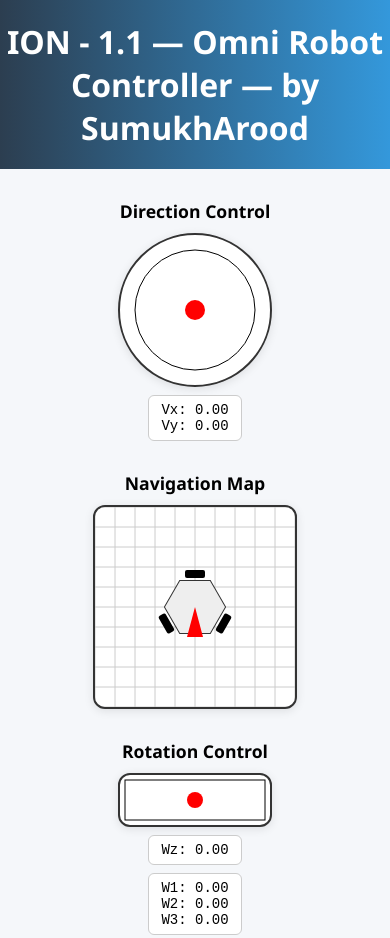
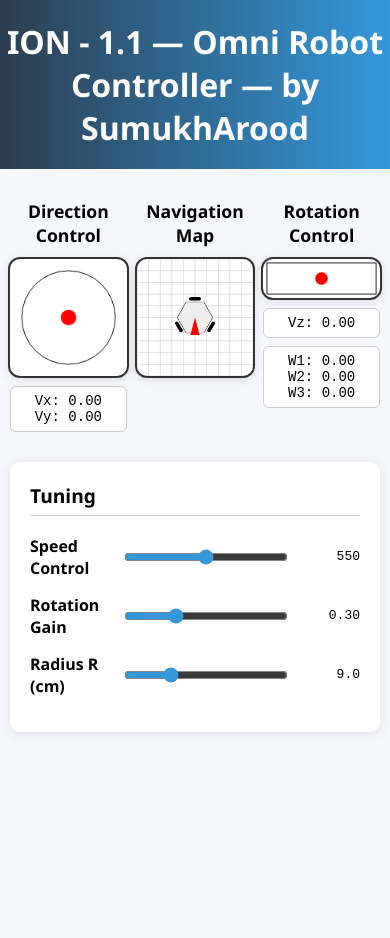
Before and after one commit to Sumukh-Arood/ion-controller, a plain HTML site: page index.html in a window 390 px wide. Shown: the top 938 px of the page. After the commit the page ends 844 px from the top, so only its background shows below. Drawn offline with Linux system fonts and the light colour scheme.

Commit message:
Update index.html

```diff
--- a/index.html
+++ b/index.html
@@ -5,17 +5,27 @@
   <meta name="viewport" content="width=device-width, initial-scale=1.0" />
   <title>ION - 1.1 Omni Robot Controller</title>
   <style>
+    :root {
+      --primary-color: #3498db;
+      --secondary-color: #2c3e50;
+      --text-color: #333;
+      --background-color: #f5f7fa;
+      --border-color: #ccc;
+      --highlight-color: red;
+    }
+
     body {
       font-family: "Segoe UI", sans-serif;
-      background: #f5f7fa;
+      background: var(--background-color);
       margin: 0;
       padding: 0;
       display: flex;
       flex-direction: column;
       align-items: center;
     }
+
     header {
-      background: linear-gradient(to right, #2c3e50, #3498db);
+      background: linear-gradient(to right, var(--secondary-color), var(--primary-color));
       color: white;
       width: 100%;
       padding: 20px 0;
@@ -23,123 +33,152 @@
       font-size: 2rem;
       font-weight: bold;
     }
+
+    .controller-wrapper {
+      width: 100%;
+      display: flex;
+      justify-content: center;
+      overflow-x: hidden;
+    }
+
     .controller {
       display: flex;
-  flex-wrap: wrap;
       justify-content: center;
-  align-items: flex-start;
-  gap: 30px;
+      flex-wrap: nowrap;
+      gap: 15px;
       padding: 30px 10px 0;
-}
-
-@media (max-width: 768px) {
-  .controller {
-    flex-direction: column;
-    align-items: center;
-  }
-
-  .slider-section {
-    width: 90%;
-  }
-
-  .joystick-container canvas {
-    max-width: 100%;
-    height: auto;
-  }
+      max-width: 1000px;
+      flex: 1;
     }
 
     .joystick-container {
       display: flex;
       flex-direction: column;
       align-items: center;
+      flex: 1 1 0;
+      min-width: 160px;
+      max-width: 33.333%;
+      box-sizing: border-box;
     }
+
     .joystick-container label {
       font-weight: 600;
       margin-bottom: 10px;
       font-size: 1.1rem;
+      text-align: center;
     }
+
+    canvas {
+      background: white;
+      border: 2px solid #333;
+      border-radius: 12px;
+      box-shadow: 0 2px 10px rgba(0, 0, 0, 0.1);
+      max-width: 100%;
+      height: auto;
+    }
+
     .joystick-output, .wheel-output {
       margin-top: 8px;
       font-size: 14px;
       font-family: monospace;
       background: #fff;
-      border: 1px solid #ccc;
+      border: 1px solid var(--border-color);
       padding: 6px 12px;
       border-radius: 6px;
+      width: 100%;
+      box-sizing: border-box;
+      text-align: center;
     }
-    canvas {
-      background: white;
-      border: 2px solid #333;
-      border-radius: 12px;
-      box-shadow: 0 2px 10px rgba(0,0,0,0.1);
-    }
-    #dirJoystick {
-      border-radius: 50%;
-    }
+
     .slider-section {
       display: flex;
       flex-direction: column;
       align-items: center;
       margin-top: 30px;
       gap: 20px;
+      width: 100%;
+      padding: 0 10px;
+      box-sizing: border-box;
     }
+
     .slider-container {
       background: #ffffff;
       padding: 20px;
       border-radius: 10px;
-      box-shadow: 0 2px 12px rgba(0,0,0,0.1);
+      box-shadow: 0 2px 12px rgba(0, 0, 0, 0.1);
+      width: 100%;
+      max-width: 600px;
+      box-sizing: border-box;
     }
+
     .slider-container h3 {
       margin-top: 0;
       font-size: 1.2rem;
-      border-bottom: 1px solid #ccc;
+      border-bottom: 1px solid var(--border-color);
       padding-bottom: 6px;
     }
+
     .slider-group {
       display: flex;
       align-items: center;
       margin-bottom: 15px;
       gap: 10px;
     }
+
     .slider-group label {
       flex: 1;
       font-weight: 600;
     }
+
     .slider-group input[type="range"] {
       flex: 2;
-      accent-color: #007bff;
+      accent-color: var(--primary-color);
     }
+
     .slider-value {
       width: 60px;
       text-align: right;
       font-family: monospace;
     }
+
     @media (max-width: 768px) {
-      .controller, .slider-section {
-        flex-direction: column;
-        align-items: center;
+      .controller {
+        gap: 10px;
+      }
+      .joystick-container {
+        min-width: 90px;
+        max-width: 33.33%;
+      }
+      .slider-container {
+        max-width: 100%;
       }
     }
   </style>
 </head>
 <body>
-  <header>ION - 1.1 — Omni Robot Controller — by SumukhArood</header>
+  <header>
+    ION - 1.1 — Omni Robot Controller — by SumukhArood
+  </header>
 
-  <div class="controller">
+  <div class="controller-wrapper">
+    <div class="controller" role="region" aria-label="Controller">
       <div class="joystick-container">
-      <label>Direction Control</label>
-      <canvas id="dirJoystick" width="150" height="150"></canvas>
+        <label for="dirJoystick">Direction Control</label>
+        <canvas id="dirJoystick" width="150" height="150" aria-label="Direction Joystick"></canvas>
         <div class="joystick-output" id="vxvyDisplay">Vx: 0.00<br>Vy: 0.00</div>
       </div>
+
       <div class="joystick-container">
-      <label>Navigation Map</label>
-      <canvas id="robotCanvas" width="200" height="200"></canvas>
+        <label for="robotCanvas">Navigation Map</label>
+        <canvas id="robotCanvas" width="200" height="200" aria-label="Navigation Map"></canvas>
       </div>
+
       <div class="joystick-container">
-      <label>Rotation Control</label>
-      <canvas id="rotJoystick" width="150" height="50"></canvas>
-      <div class="joystick-output" id="wzDisplay">Wz: 0.00</div>
+        <label for="rotJoystick">Rotation Control</label>
+        <canvas id="rotJoystick" width="150" height="50" aria-label="Rotation Joystick"></canvas>
+        <div class="joystick-output" id="VzDisplay">Vz: 0.00</div>
         <div class="wheel-output" id="wheelOutput">W1: 0.00<br>W2: 0.00<br>W3: 0.00</div>
+      </div>
     </div>
   </div>
 
@@ -147,17 +186,17 @@
     <div class="slider-container">
       <h3>Tuning</h3>
       <div class="slider-group">
-        <label>Speed Control</label>
+        <label for="speed">Speed Control</label>
         <input type="range" id="speed" min="100" max="1000" value="550">
         <span id="speedVal" class="slider-value">550</span>
       </div>
       <div class="slider-group">
-        <label>Rotation Gain</label>
+        <label for="rotationGain">Rotation Gain</label>
         <input type="range" id="rotationGain" min="0" max="1" step="0.01" value="0.3">
         <span id="rotationVal" class="slider-value">0.30</span>
       </div>
       <div class="slider-group">
-        <label>Radius R (cm)</label>
+        <label for="radius">Radius R (cm)</label>
         <input type="range" id="radius" min="5" max="20" step="0.1" value="9.0">
         <span id="radiusVal" class="slider-value">9.0</span>
       </div>
@@ -165,13 +204,13 @@
   </div>
 
 <script>
-let Vx = 0, Vy = 0, Wz = 0;
+let Vx = 0, Vy = 0, Vz = 0;
 let maxSpeed = 550;
 let ROTATION_GAIN = 0.3;
 let R = 9.0;
 let W1 = 0, W2 = 0, W3 = 0;
 
-// Direction Joystick
+// --- Direction Joystick ---
 const dirCanvas = document.getElementById('dirJoystick');
 const dirCtx = dirCanvas.getContext('2d');
 const dirCenter = { x: 75, y: 75, radius: 60 };
@@ -188,56 +227,47 @@ function drawDirJoystick() {
   dirCtx.fill();
 }
 
-function handleDirInput(clientX, clientY) {
+function handleDirInput(x, y) {
   const rect = dirCanvas.getBoundingClientRect();
-  const x = clientX - rect.left;
-  const y = clientY - rect.top;
-  let dx = x - dirCenter.x;
-  let dy = y - dirCenter.y;
+  let dx = x - rect.left - dirCenter.x;
+  let dy = y - rect.top - dirCenter.y;
   const dist = Math.sqrt(dx * dx + dy * dy);
-  if (dist > dirCenter.radius) {
-    dx *= dirCenter.radius / dist;
-    dy *= dirCenter.radius / dist;
-  }
-  dirStick.x = dirCenter.x + dx;
-  dirStick.y = dirCenter.y + dy;
-  Vx = -dy / dirCenter.radius;
-  Vy = dx / dirCenter.radius;
+  const limit = dist > dirCenter.radius ? dirCenter.radius / dist : 1;
+  dirStick.x = dirCenter.x + dx * limit;
+  dirStick.y = dirCenter.y + dy * limit;
+  Vx = -dy * limit / dirCenter.radius;
+  Vy = dx * limit / dirCenter.radius;
   drawDirJoystick();
   compute();
 }
 
-dirCanvas.addEventListener('mousedown', () => {
-  function move(e) {
-    handleDirInput(e.clientX, e.clientY);
-  }
+dirCanvas.addEventListener('mousedown', e => {
+  function move(ev) { handleDirInput(ev.clientX, ev.clientY); }
   document.addEventListener('mousemove', move);
   document.addEventListener('mouseup', () => {
+    Vx = Vy = 0;
     dirStick = { x: dirCenter.x, y: dirCenter.y };
-    Vx = 0; Vy = 0;
     drawDirJoystick(); compute();
     document.removeEventListener('mousemove', move);
   }, { once: true });
 });
 
-dirCanvas.addEventListener('touchstart', (e) => {
+dirCanvas.addEventListener('touchstart', e => {
   e.preventDefault();
-  const touch = e.touches[0];
   function move(ev) {
     const t = ev.touches[0];
     handleDirInput(t.clientX, t.clientY);
   }
   document.addEventListener('touchmove', move);
   document.addEventListener('touchend', () => {
+    Vx = Vy = 0;
     dirStick = { x: dirCenter.x, y: dirCenter.y };
-    Vx = 0; Vy = 0;
     drawDirJoystick(); compute();
     document.removeEventListener('touchmove', move);
   }, { once: true });
 }, { passive: false });
 
-
-// Rotation Joystick
+// --- Rotation Joystick ---
 const rotCanvas = document.getElementById('rotJoystick');
 const rotCtx = rotCanvas.getContext('2d');
 let rotX = 75;
@@ -251,86 +281,76 @@ function drawRotJoystick() {
   rotCtx.fill();
 }
 
-// Shared function for rotation joystick input
-function handleRotInput(clientX) {
+function handleRotInput(x) {
   const rect = rotCanvas.getBoundingClientRect();
-  let x = clientX - rect.left;
-  x = Math.max(15, Math.min(x, 135));
-  rotX = x;
-  Wz = (rotX - 75) / 60;
-  drawRotJoystick();
-  compute();
+  let dx = x - rect.left;
+  rotX = Math.max(15, Math.min(dx, 135));
+  Vz = (rotX - 75) / 60;
+  drawRotJoystick(); compute();
 }
 
-// Mouse input
-rotCanvas.addEventListener('mousedown', () => {
-  function move(evt) {
-    handleRotInput(evt.clientX);
-  }
+rotCanvas.addEventListener('mousedown', e => {
+  function move(ev) { handleRotInput(ev.clientX); }
   document.addEventListener('mousemove', move);
   document.addEventListener('mouseup', () => {
+    Vz = 0;
     rotX = 75;
-    Wz = 0;
-    drawRotJoystick();
-    compute();
+    drawRotJoystick(); compute();
     document.removeEventListener('mousemove', move);
   }, { once: true });
 });
 
-// Touch input (for iPad, phones)
-rotCanvas.addEventListener('touchstart', (e) => {
+rotCanvas.addEventListener('touchstart', e => {
   e.preventDefault();
-  const touch = e.touches[0];
   function move(ev) {
     const t = ev.touches[0];
     handleRotInput(t.clientX);
   }
   document.addEventListener('touchmove', move);
   document.addEventListener('touchend', () => {
+    Vz = 0;
     rotX = 75;
-    Wz = 0;
-    drawRotJoystick();
-    compute();
+    drawRotJoystick(); compute();
     document.removeEventListener('touchmove', move);
   }, { once: true });
 }, { passive: false });
 
-
-// Sliders
-document.getElementById('speed').addEventListener('input', (e) => {
+// --- Sliders ---
+document.getElementById('speed').addEventListener('input', e => {
   maxSpeed = parseInt(e.target.value);
   document.getElementById('speedVal').textContent = maxSpeed;
   compute();
 });
-
-document.getElementById('rotationGain').addEventListener('input', (e) => {
+document.getElementById('rotationGain').addEventListener('input', e => {
   ROTATION_GAIN = parseFloat(e.target.value);
   document.getElementById('rotationVal').textContent = ROTATION_GAIN.toFixed(2);
   compute();
 });
-
-document.getElementById('radius').addEventListener('input', (e) => {
+document.getElementById('radius').addEventListener('input', e => {
   R = parseFloat(e.target.value);
   document.getElementById('radiusVal').textContent = R.toFixed(1);
   compute();
 });
 
-// Telemetry & Wheel Calculations
+// --- Telemetry ---
 function compute() {
-  W1 = (-Vx + ROTATION_GAIN * R * Wz) * maxSpeed;
-  W2 = (0.5 * Vx + 0.866 * Vy + ROTATION_GAIN * R * Wz) * maxSpeed;
-  W3 = (0.5 * Vx - 0.866 * Vy + ROTATION_GAIN * R * Wz) * maxSpeed;
+  W1 = (-Vx + ROTATION_GAIN * R * Vz) * maxSpeed;
+  W2 = (0.5 * Vx + 0.866 * Vy + ROTATION_GAIN * R * Vz) * maxSpeed;
+  W3 = (0.5 * Vx - 0.866 * Vy + ROTATION_GAIN * R * Vz) * maxSpeed;
 
   W1 = Math.max(-500, Math.min(500, W1));
   W2 = Math.max(-500, Math.min(500, W2));
   W3 = Math.max(-500, Math.min(500, W3));
 
   document.getElementById('vxvyDisplay').innerHTML = `Vx: ${Vx.toFixed(2)}<br>Vy: ${Vy.toFixed(2)}`;
-  document.getElementById('wzDisplay').innerHTML = `Wz: ${Wz.toFixed(2)}`;
-  document.getElementById('wheelOutput').innerHTML = `W1: ${W1.toFixed(2)}<br>W2: ${W2.toFixed(2)}<br>W3: ${W3.toFixed(2)}`;
+  document.getElementById('VzDisplay').innerHTML = `Vz: ${Vz.toFixed(2)}`;
+  document.getElementById('wheelOutput').innerHTML =
+    `W1: ${W1.toFixed(2)}<br>W2: ${W2.toFixed(2)}<br>W3: ${W3.toFixed(2)}`;
 }
+</script>
 
-// Robot Canvas + Wheel Orientation
+<script>
+// --- Robot Drawing ---
 const robotCanvas = document.getElementById('robotCanvas');
 const ctx = robotCanvas.getContext('2d');
 let pos = { x: 0, y: 0 };
@@ -354,6 +374,32 @@ function drawGrid(offsetX, offsetY) {
   }
 }
 
+// Replacement rounded rectangle function
+function roundedRect(ctx, x, y, width, height, radius) {
+  ctx.beginPath();
+  ctx.moveTo(x + radius, y);
+  ctx.lineTo(x + width - radius, y);
+  ctx.quadraticCurveTo(x + width, y, x + width, y + radius);
+  ctx.lineTo(x + width, y + height - radius);
+  ctx.quadraticCurveTo(x + width, y + height, x + width - radius, y + height);
+  ctx.lineTo(x + radius, y + height);
+  ctx.quadraticCurveTo(x, y + height, x, y + height - radius);
+  ctx.lineTo(x, y + radius);
+  ctx.quadraticCurveTo(x, y, x + radius, y);
+  ctx.closePath();
+}
+
+// Draw a wheel with rounded rectangle
+function drawWheel(x, y, angleRad) {
+  ctx.save();
+  ctx.translate(x, y);
+  ctx.rotate(angleRad);
+  ctx.fillStyle = "#000";
+  roundedRect(ctx, -10, -3, 20, 6, 3);
+  ctx.fill();
+  ctx.restore();
+}
+
 function drawHexagon(cx, cy, radius, angleRad) {
   ctx.save();
   ctx.translate(cx, cy);
@@ -375,33 +421,13 @@ function drawHexagon(cx, cy, radius, angleRad) {
   ctx.fillStyle = "#eee";
   ctx.fill();
 
-  // Draw wheels at top, bottom-left, and bottom-right like your image
-const wheelPos = [
-  { x: 0, y: -(radius) },                   // Top
-  { x: -(radius * Math.cos(Math.PI / 6)), y: radius * Math.sin(Math.PI / 6) },  // Bottom-left
-  { x: +(radius * Math.cos(Math.PI / 6)), y: radius * Math.sin(Math.PI / 6) }   // Bottom-right
-];
+  // Wheels
+  const rOffset = radius + 2;
+  drawWheel(0, -rOffset, 0); // Top wheel (0°)
+  drawWheel(rOffset * Math.cos(Math.PI / 6), rOffset * Math.sin(Math.PI / 6), -Math.PI / 3); // Left wheel
+  drawWheel(-rOffset * Math.cos(Math.PI / 6), rOffset * Math.sin(Math.PI / 6), Math.PI / 3); // Right wheel
 
-function drawWheel(x, y, angleRad) {
-  ctx.save();
-  ctx.translate(x, y);
-  ctx.rotate(angleRad);
-  ctx.fillStyle = "#000";
-  ctx.beginPath();
-  const w = 20, h = 8;
-  ctx.roundRect(-w / 2, -h / 2, w, h, 2);
-  ctx.fill();
-  ctx.restore();
-}
-
-const rOffset = radius + 3;
-drawWheel(0, -rOffset, 0);  // Top (0°)
-drawWheel(rOffset * Math.cos(Math.PI / 6), rOffset * Math.sin(Math.PI / 6), -Math.PI / 3); // Left (-60°)
-drawWheel(-rOffset * Math.cos(Math.PI / 6), rOffset * Math.sin(Math.PI / 6), +Math.PI / 3); // Right (+60°)
-
-
-
-  // Front red indicator
+  // Front red direction arrow
   ctx.save();
   ctx.rotate(Math.PI / 2);
   ctx.beginPath();
@@ -412,6 +438,7 @@ drawWheel(-rOffset * Math.cos(Math.PI / 6), rOffset * Math.sin(Math.PI / 6), +Ma
   ctx.fillStyle = "red";
   ctx.fill();
   ctx.restore();
+
   ctx.restore();
 }
 
@@ -421,7 +448,7 @@ function updateAnimation() {
 
   pos.x += dx * 2;
   pos.y -= dy * 2;
-  angle += Wz * 0.05;
+  angle += Vz * 0.05;
 
   ctx.clearRect(0, 0, 200, 200);
   drawGrid(-pos.x + 100, -pos.y + 100);
@@ -429,10 +456,12 @@ function updateAnimation() {
   requestAnimationFrame(updateAnimation);
 }
 
+// Initialize at load
 drawDirJoystick();
 drawRotJoystick();
 compute();
 updateAnimation();
+
 </script>
 
 </body>
```
Lines whose indentation alone changed are shown as unchanged.
